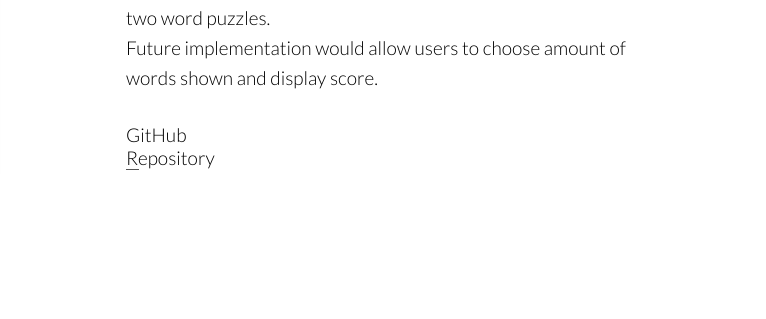
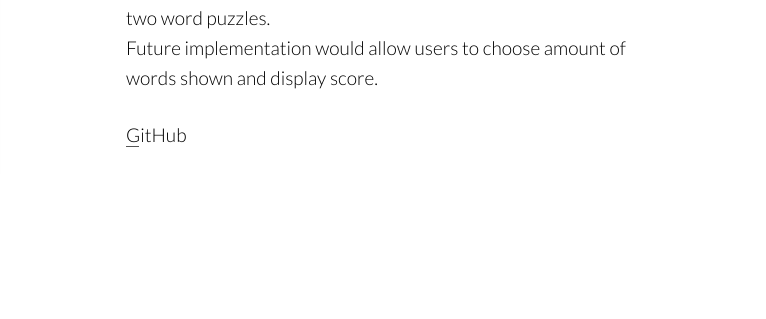
Before and after one commit to Jfalcon93/Jfalcon93.github.io, a plain HTML site: page portfolio.html in a window 1280 px wide. Shown: the part 383-702 px from the top of the page, 514-1280 px from the left. Drawn offline with Linux system fonts and the light colour scheme.

Commit message:
Fixed GitHub Link on Portfolio

```diff
--- a/portfolio.html
+++ b/portfolio.html
@@ -36,7 +36,7 @@
                   Future implementation would allow users to choose amount of words shown and display score.
               </p>
               <div class="description-demo">
-                  <a class="link-underline link" href="https://github.com/Jfalcon93/Hangman-Game">GitHub Repository</a>
+                  <a class="link-underline link" href="https://github.com/Jfalcon93/Hangman-Game">GitHub</a>
               </div>
           </div>
       </div>
```
